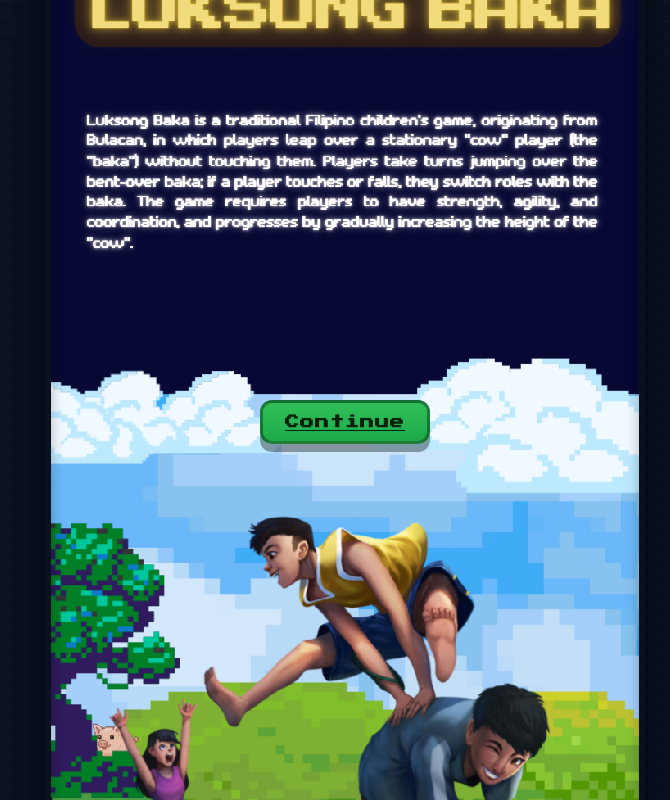
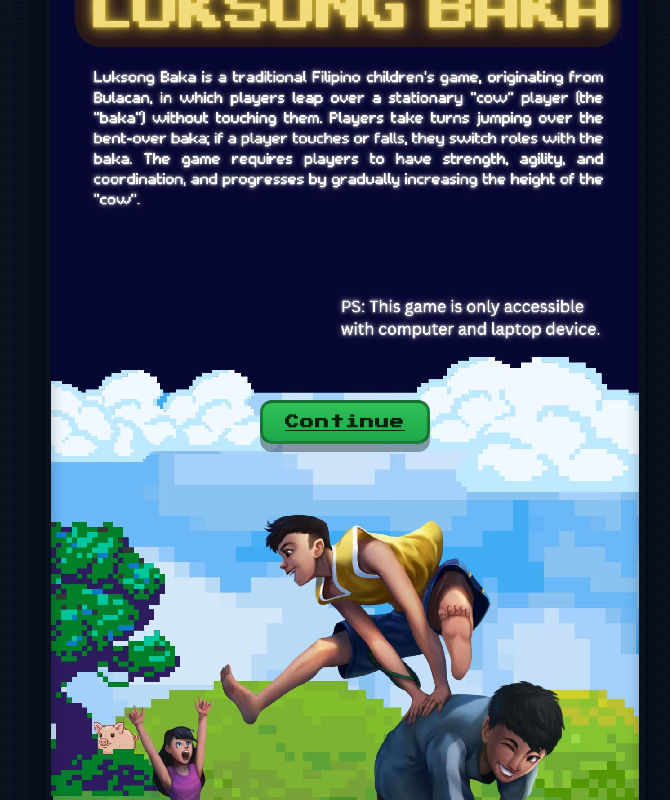
Before and after one commit to EDD112/PINOY-GAMES, a plain HTML site: page introduction.html in a window 1280 px wide. Shown: the whole page, without its empty margins (295-965 px from the left). Drawn offline with Linux system fonts and the light colour scheme.

Commit message:
Update introduction.html

```diff
--- a/introduction.html
+++ b/introduction.html
@@ -10,7 +10,7 @@
     <style>
 
       .menu.intro::before {
-        background-image: url('introduction.png');
+        background-image: url('introduction.jpg');
         width: 600px;   /* slightly larger than default 360px */
         height: 880px;  /* slightly larger than default 520px */
       }
```
